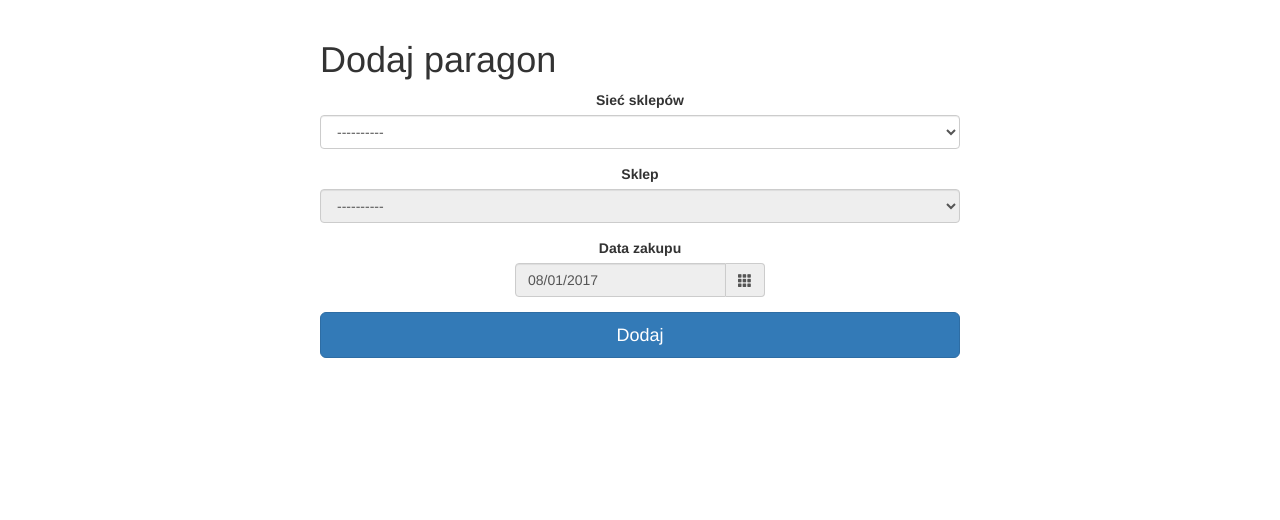
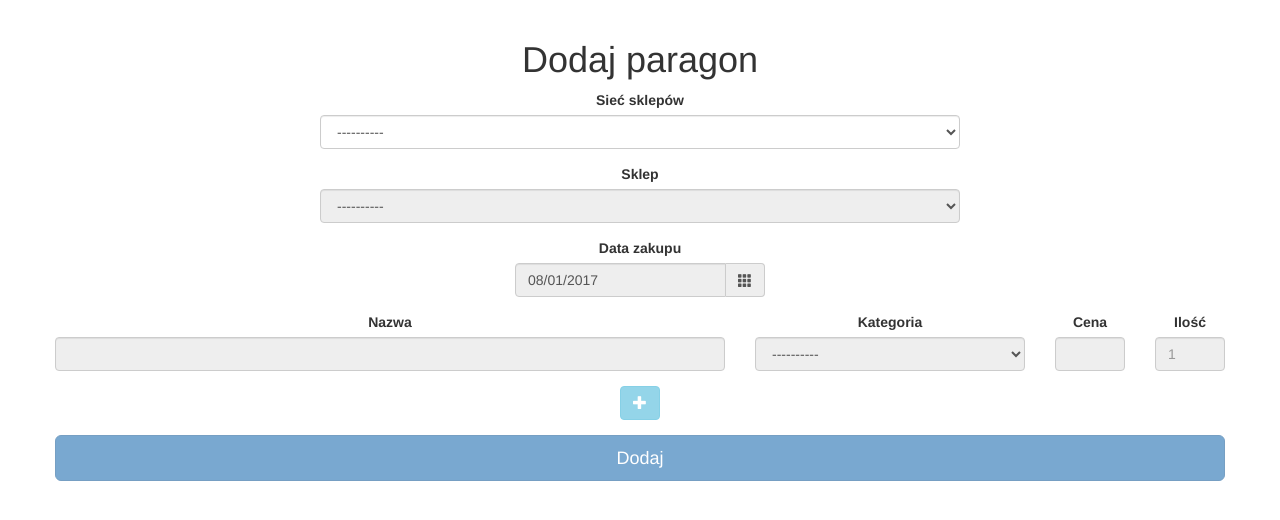
Before and after one commit to Nuurek/HomeBudget, a Django app: page / in a window 1280 px wide. Shown: the part 52-572 px from the top of the page. Run offline with Django 3.2, Linux system fonts and the light colour scheme; data that the repository does not hold is empty; some libraries are stand-ins or nearby versions.

Commit message:
Form for adding new records to the bill. Categories are now passed to template.

```diff
--- a/home_budget/static/home_budget/css/bill_create.css
+++ b/home_budget/static/home_budget/css/bill_create.css
@@ -1,4 +1,4 @@
-#create-bill-form {
+#bill-details-form {
     max-width: 640px;
     margin: 0 auto;
 }
--- a/home_budget/static/home_budget/js/bill_create.js
+++ b/home_budget/static/home_budget/js/bill_create.js
@@ -12,7 +12,7 @@
     var createBillForm = $('#create-bill-form');
     var brandSelect = $('#id_brand')[0];
     var shopSelect = $('#id_shop_address')[0];
-    var disabledInputs = $(createBillForm).find('select, input').slice(2);
+    var disabledInputs = $(createBillForm).find('select, input, button').slice(2);
 
     var onBrandSelectChange = function() {
         var brand = brandSelect.value;
--- a/home_budget/templates/bill_create.html
+++ b/home_budget/templates/bill_create.html
@@ -11,7 +11,8 @@
 <div class="container">
     <div class="row">
         <form id="create-bill-form" class="form-contact" role="form" method="post">{% csrf_token %}
-            <h1>Dodaj paragon</h1>
+            <h1 class="text-center">Dodaj paragon</h1>
+            <div id="bill-details-form" class="form-group">
                 <div class="form-group text-center">
                     <label for="id_brand">Sieć sklepów</label>
                     <select id="id_brand" name="brand" class="form-control" required>
@@ -39,8 +40,43 @@
                         </div>
                     </div>
                 </div>
+            </div>
+
+            <div class="form-group text-center">
+                <div class="row">
+                    <div class="col-md-7 form-group">
+                        <label for="name">Nazwa</label>
+                        <input class="form-control" id="textbox1" type="text" disabled/>
+
+                    </div>
+                    <div class="col-md-3 form-group">
+                        <label for="category">Kategoria</label>
+                        <select id="id_brand" name="brand" class="form-control" required disabled>
+                            <option value="">----------</option>
+                            {% for category in categories %}
+                                <option>{{ category }}</option>
+                            {% endfor %}
+                        </select>
+                    </div>
+                    <div class="col-md-1 form-group">
+                        <label for="price">Cena</label>
+                        <input class="form-control" id="textbox2" type="text" disabled/>
+                    </div>
+                    <div class="col-md-1 form-group">
+                        <label for="amount">Ilość</label>
+                        <input class="form-control" id="textbox2" type="text" placeholder="1" disabled/>
+                    </div>
+                </div>
                 <div class="form-group">
-                <button class="btn btn-lg btn-primary btn-block" type="submit">Dodaj</button>
+                    <button type="button" class="btn btn-info" disabled>
+                        <span class="glyphicon glyphicon-plus"></span>
+                    </button>
+                </div>
+            </div>
+            <div class="form-group">
+                <button class="btn btn-lg btn-primary btn-block" type="submit" disabled>
+                    Dodaj
+                </button>
             </div>
         </form>
     </div>
--- a/home_budget/views.py
+++ b/home_budget/views.py
@@ -1,6 +1,6 @@
 from django.shortcuts import render
 from django.views.generic import TemplateView
-from .models import Paragony, SieciSklepow, Sklepy
+from .models import Paragony, SieciSklepow, Sklepy, KategorieZakupu
 from django.db.models.functions import Lower
 import json
 
@@ -11,8 +11,17 @@ class BillCreateView(TemplateView):
 
     def get_context_data(self, **kwargs):
         context = super(BillCreateView, self).get_context_data(**kwargs)
-        brands = SieciSklepow.objects.all().order_by(Lower('nazwa'))
-        context['brands'] = brands
+
+        context['brands'] = self.get_brands()
+        context['shops'] = self.get_shops()
+        context['categories'] = self.get_categories()
+
+        return context
+
+    def get_brands(self):
+        return SieciSklepow.objects.all().order_by(Lower('nazwa'))
+
+    def get_shops(self):
         shops = Sklepy.objects.all().order_by(Lower('adres'))
         brands_shops = {}
         for shop in shops:
@@ -21,5 +30,8 @@ class BillCreateView(TemplateView):
                 brands_shops[brand] = []
 
             brands_shops[brand].append(shop.adres)
-        context['shops'] = json.dumps(brands_shops)
-        return context
+
+        return json.dumps(brands_shops)
+
+    def get_categories(self):
+        return KategorieZakupu.objects.all().order_by(Lower('nazwa'))
```
Lines whose indentation alone changed are shown as unchanged.
